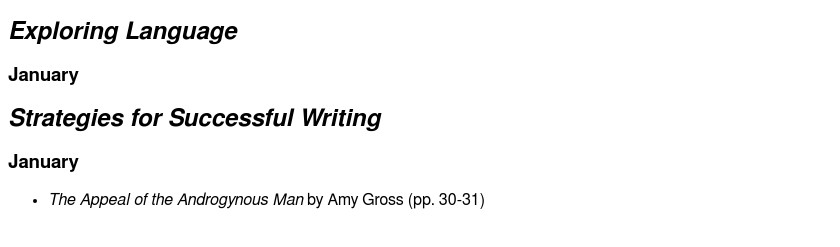
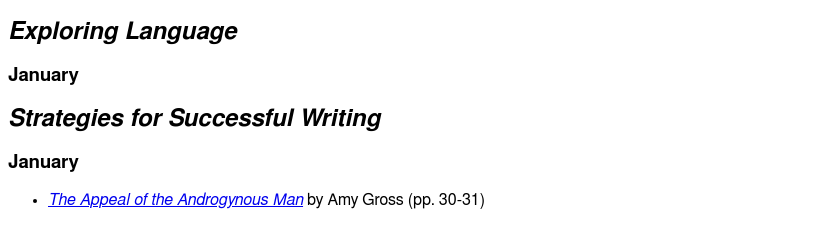
Before and after one commit to ytx21cn/WLD-57S-vocabulary, a plain HTML site: page index.html in a window 1280 px wide. Shown: the part 59-306 px from the top of the page, without its empty margins (0-840 px from the left). Drawn offline with Linux system fonts and the light colour scheme.

Commit message:
Update index.html
add link

```diff
--- a/index.html
+++ b/index.html
@@ -10,7 +10,7 @@
   <h2><em>Strategies for Successful Writing</em></h2>
     <h3>January</h3>
       <ul>
-        <li><em>The Appeal of the Androgynous Man</em> by Amy Gross (pp. 30-31)</li>
+        <li><em><a href="SSW/the-appeal-of-the-androgynous-man.html">The Appeal of the Androgynous Man</a></em> by Amy Gross (pp. 30-31)</li>
       </ul>
 </body>
 </html>
```
